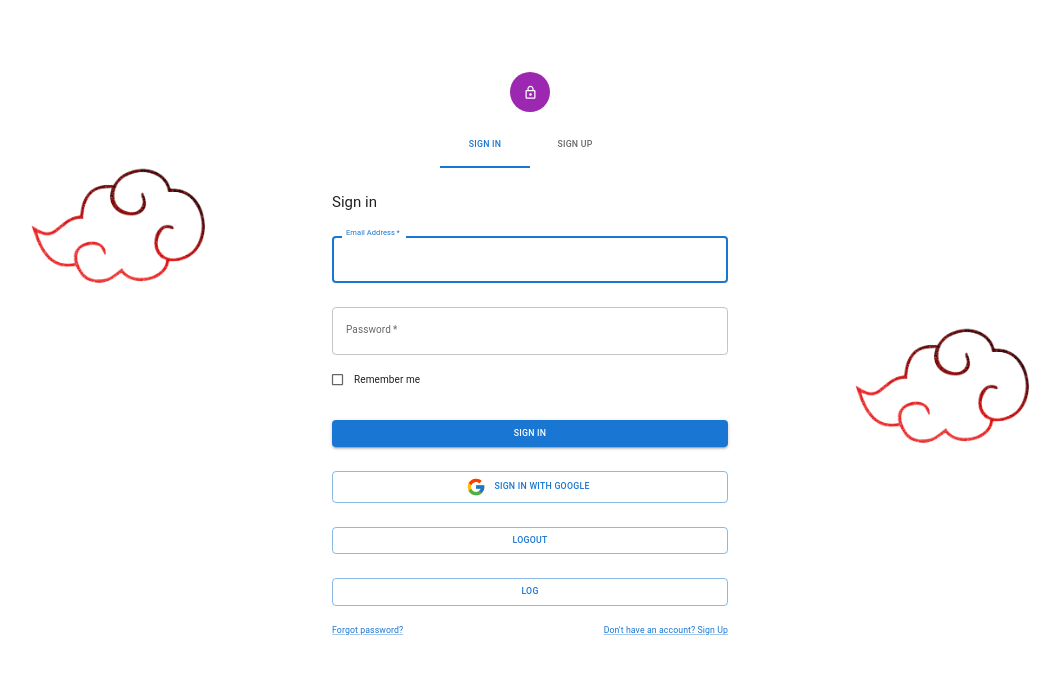
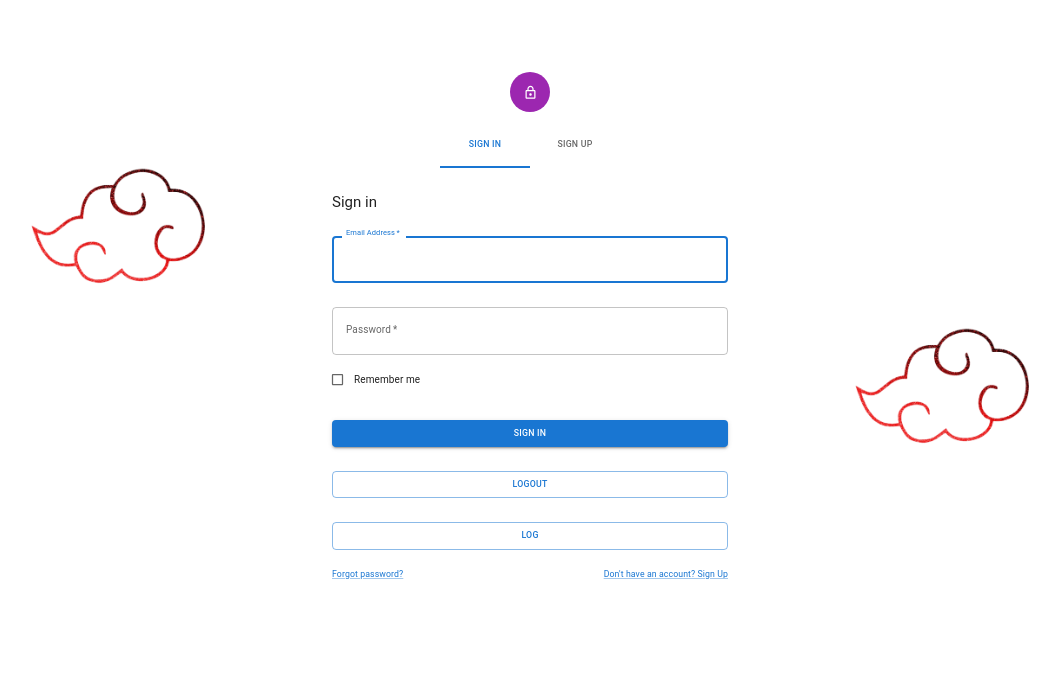
Before and after one commit to DanielYehezkely/c-anime, a React (Vite) app: page /login in a window 1280 px wide. Shown: the top 674 px of the page, without its empty margins (110-1170 px from the left). Built offline with nearby package versions, Linux system fonts and the light colour scheme; no server answers.

Commit message:
Testing atuhentication bug

```diff
--- a/src/pages/LoginPage/LoginPage.tsx
+++ b/src/pages/LoginPage/LoginPage.tsx
@@ -16,7 +16,7 @@ import {
   createTheme,
   ThemeProvider,
 } from "@mui/material";
-import { FcGoogle } from "react-icons/fc";
+// import { FcGoogle } from "react-icons/fc";
 import LockOutlinedIcon from "@mui/icons-material/LockOutlined";
 import { TabPanelProps } from "./LoginPage.types";
 import { useAuth } from "../../context/AuthContext/AuthContext";
@@ -47,7 +47,7 @@ const theme = createTheme();
 
 export default function SignInOutContainer() {
   const [tabValue, setTabValue] = useState(0);
-  const { loginWithGoogle, loginWithEmail, user, logout } = useAuth();
+  const {  loginWithEmail, user, logout } = useAuth();
 
   const handleTabChange = (_event: React.SyntheticEvent, newValue: number) => {
     setTabValue(newValue);
@@ -82,14 +82,14 @@ const handleSubmit = async (event: React.FormEvent<HTMLFormElement>) => {
   }
 };
 
-  const handleGoogleSignIn = async () => {
-    try {
-      await loginWithGoogle();
-      console.log(user);
-    } catch (error) {
-      console.error("Error signing in with Google:", error);
-    }
-  };
+  // const handleGoogleSignIn = async () => {
+  //   try {
+  //     await loginWithGoogle();
+  //     console.log(user);
+  //   } catch (error) {
+  //     console.error("Error signing in with Google:", error);
+  //   }
+  // };
 
   return (
     <ThemeProvider theme={theme}>
@@ -176,7 +176,7 @@ const handleSubmit = async (event: React.FormEvent<HTMLFormElement>) => {
               >
                 Sign In
               </Button>
-              <Button
+              {/* <Button
                 startIcon={<FcGoogle />}
                 fullWidth
                 variant="outlined"
@@ -184,7 +184,7 @@ const handleSubmit = async (event: React.FormEvent<HTMLFormElement>) => {
                 sx={{ mt: 1, mb: 2 }}
               >
                 Sign In with Google
-              </Button>
+              </Button> */}
               <Button
                 fullWidth
                 variant="outlined"
@@ -262,7 +262,7 @@ const handleSubmit = async (event: React.FormEvent<HTMLFormElement>) => {
               >
                 Sign Up
               </Button>
-              <Button
+              {/* <Button
                 startIcon={<FcGoogle />}
                 fullWidth
                 variant="outlined"
@@ -270,7 +270,7 @@ const handleSubmit = async (event: React.FormEvent<HTMLFormElement>) => {
                 sx={{ mt: 1, mb: 2 }}
               >
                 Sign Up with Google
-              </Button>
+              </Button> */}
             </Box>
           </TabPanel>
         </Box>
```
